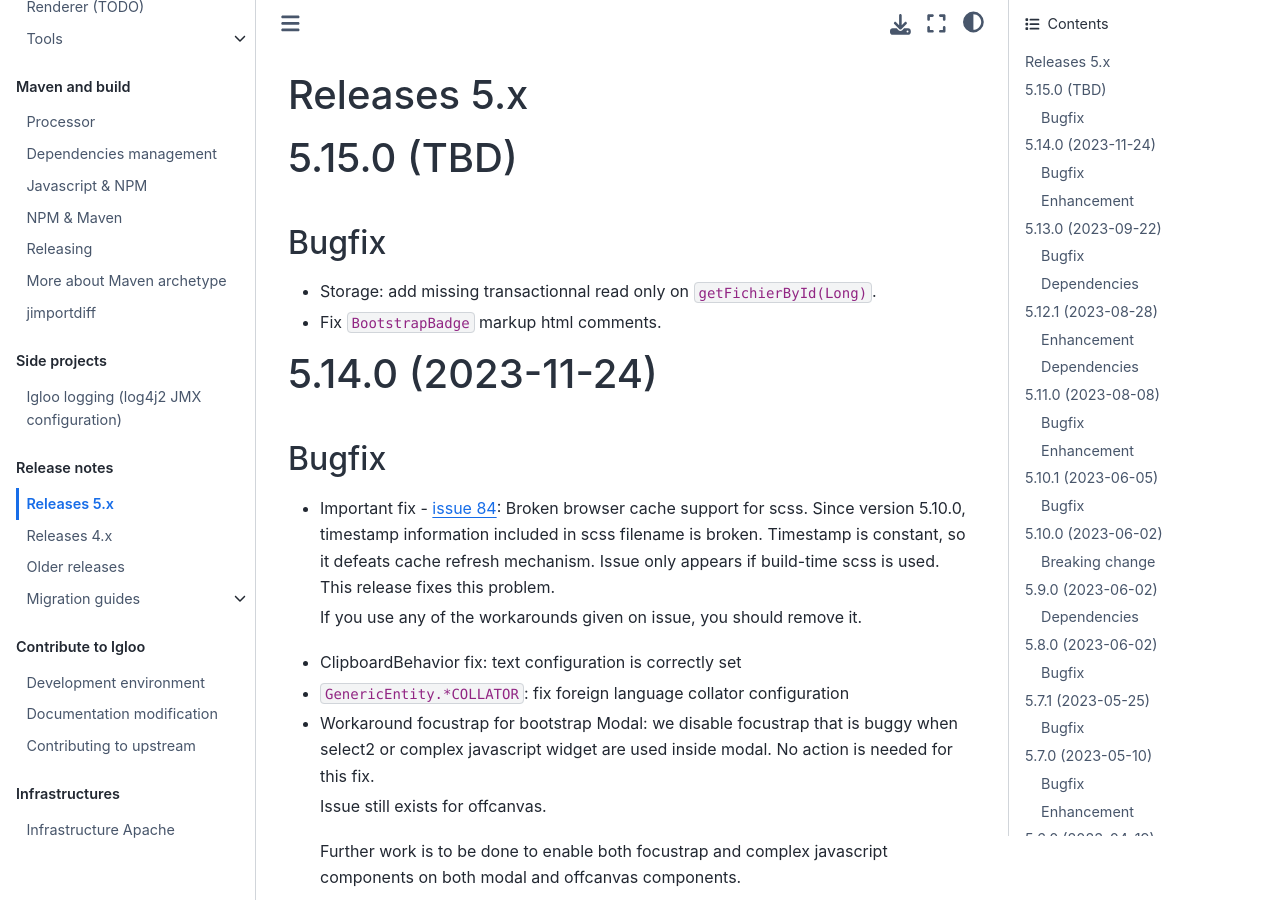
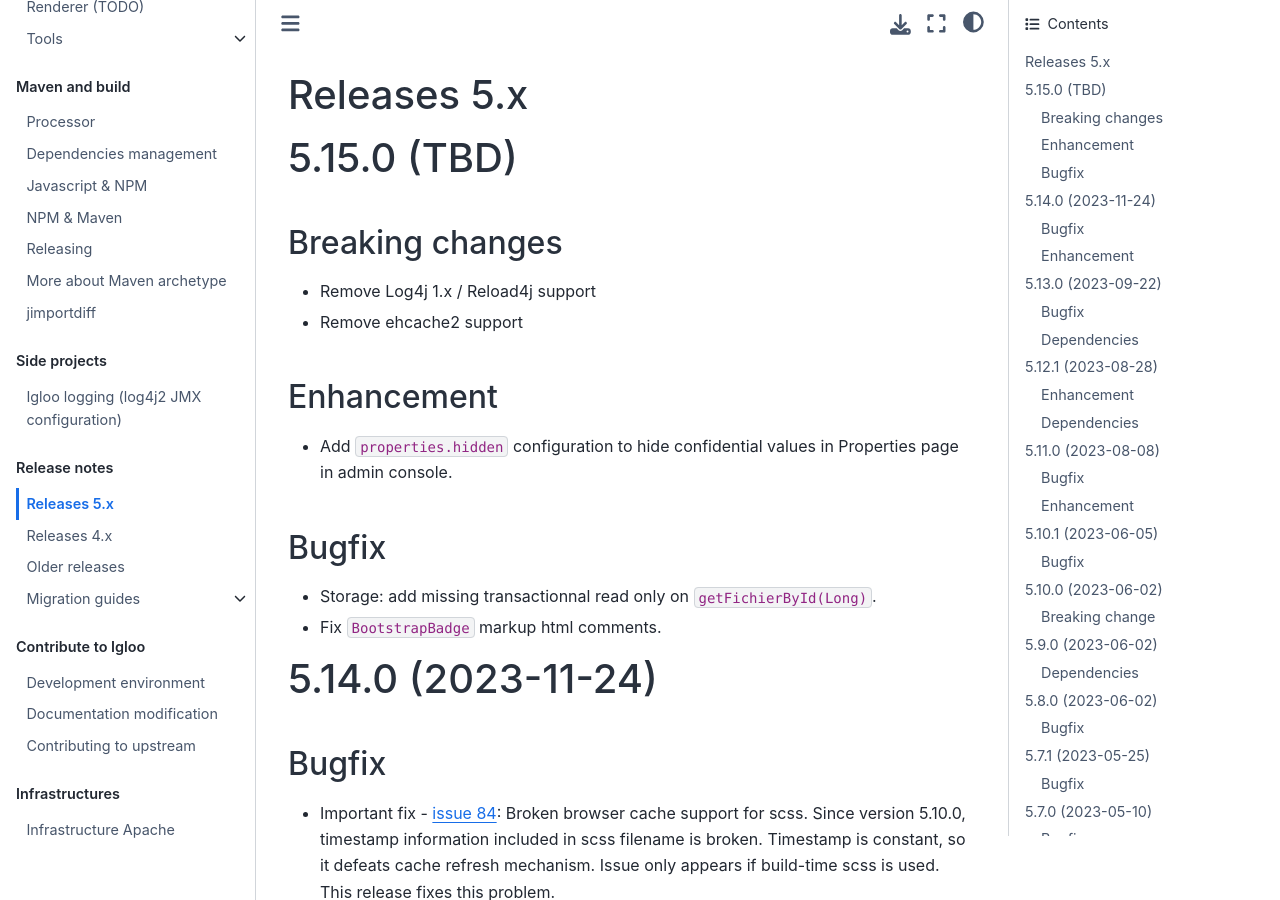
Before and after one commit to igloo-project/igloo-doc, a Sphinx documentation site: the page built from source/release-notes/releases-5.x.md, in a window 1280 px wide and 900 px high. Built offline with Sphinx 7.4.7 and the Sphinx Book theme 1.1.4, drawn with Linux system fonts in a browser that asks for light colours.

Commit message:
prepare future release notes

```diff
--- a/source/release-notes/releases-5.x.md
+++ b/source/release-notes/releases-5.x.md
@@ -3,6 +3,16 @@
 (v5.15.0)=
 
 # 5.15.0 (TBD)
+
+## Breaking changes
+
+* Remove Log4j 1.x / Reload4j support
+* Remove ehcache2 support
+
+## Enhancement
+
+* Add `properties.hidden` configuration to hide confidential values in Properties page
+  in admin console.
 
 ## Bugfix
 
```
